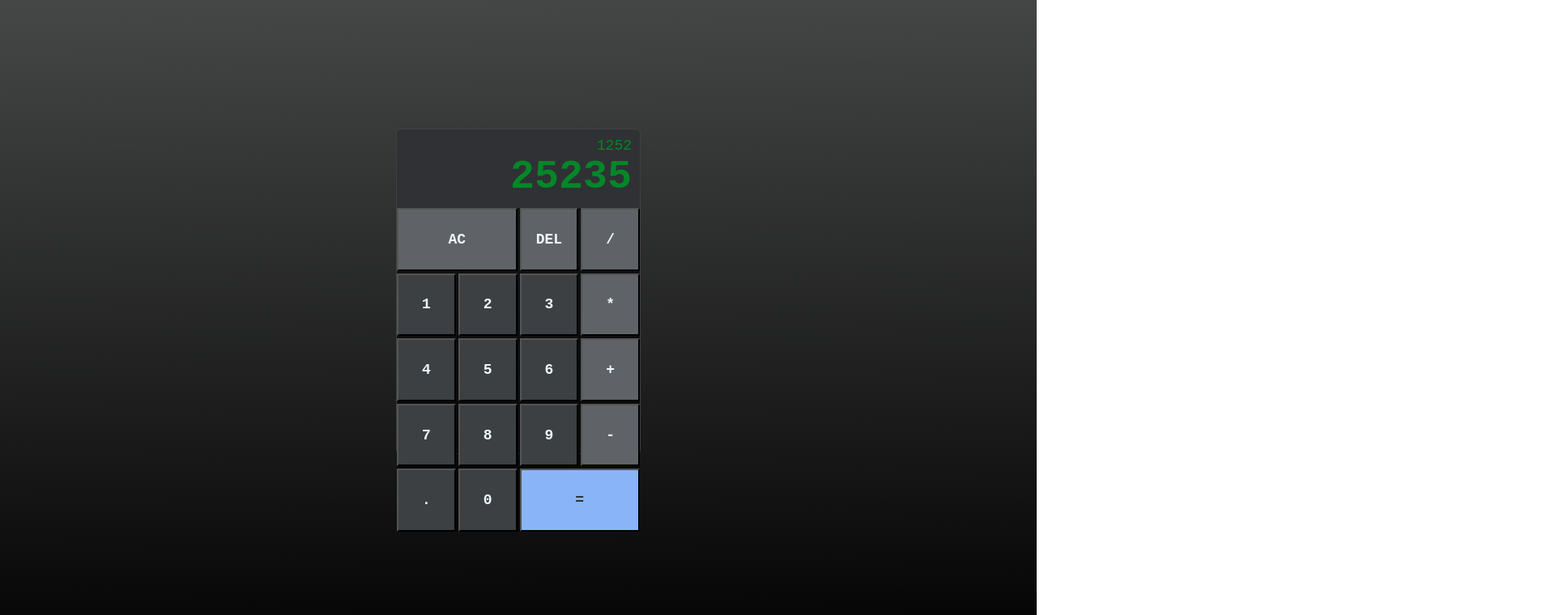
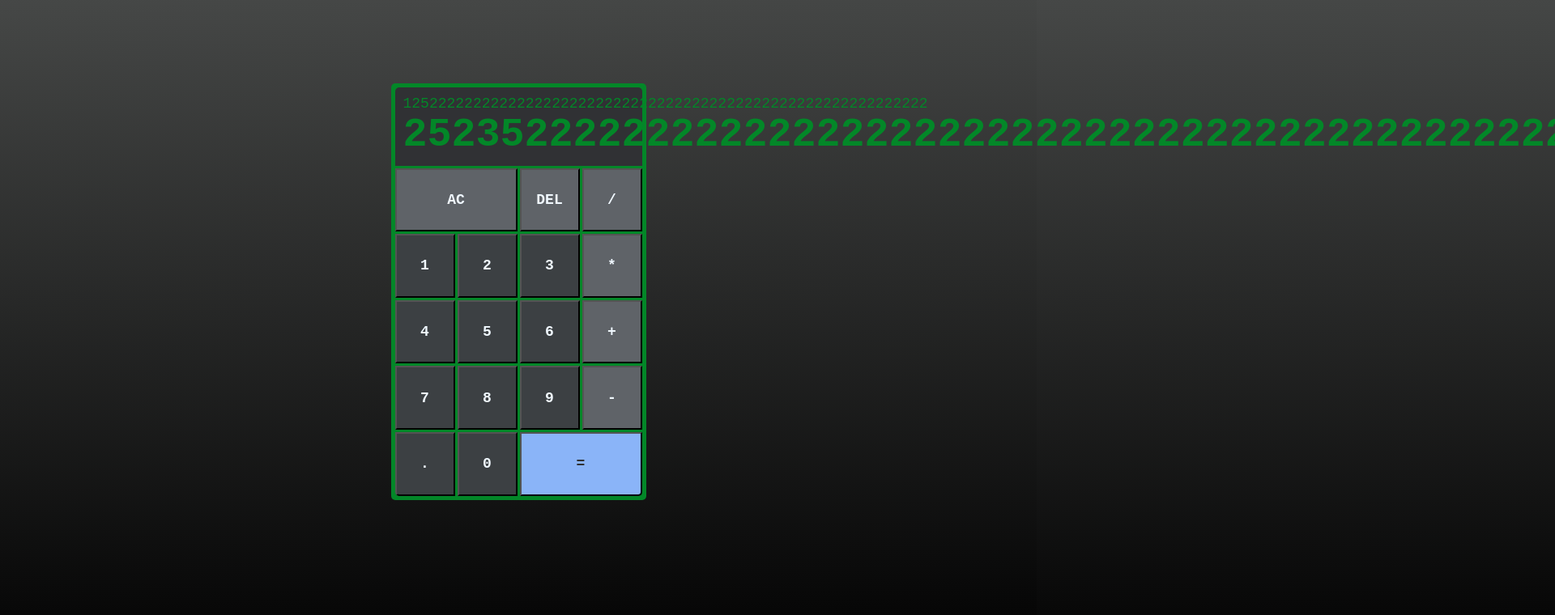
Before and after one commit to CristofherPablo/calculatorOdinProject, a plain HTML site: page index.html in a window 1280 px wide. Shown: the part 40-800 px from the top of the page at 81% size, 1920 px wide, since content can reach past the window. Drawn offline with Linux system fonts and the light colour scheme.

Commit message:
Feat: Create a retro pc style

```diff
--- a/index.html
+++ b/index.html
@@ -15,8 +15,8 @@
   <body>
     <div class="wrapper">
       <div class="display">
-        <div class="previousValue">1252</div>
-        <div class="currentValue">25235</div>
+        <div class="previousValue">125222222222222222222222222222222222222222222222222222222222</div>
+        <div class="currentValue">252352222222222222222222222222222222222222222222222222222222222222222222222222</div>
       </div>
       <div class="buttons">
         <button class="reset">AC</button>
@@ -34,9 +34,9 @@
         <button class="number">8</button>
         <button class="number">9</button>
         <button class="operation">-</button>
-        <button class="number">.</button>
+        <button class="number point">.</button>
         <button class="number">0</button>
-        <button class="iqual">=</button>
+        <button class="equal">=</button>
       </div>
     </div>
   </body>
--- a/main.js
+++ b/main.js
@@ -0,0 +1,2 @@
+var previousValue = document.getElementsByClassName('previousValue');
+var currentValue = document.getElementsByClassName('currentValue');
--- a/style.css
+++ b/style.css
@@ -19,10 +19,13 @@ body {
 }
 
 .wrapper {
-    border: 1px solid hsl(0, 0%, 25%);
+    width: 305px;
+    height: 505px;
+    padding: 5px;
     border-radius: 5px;
-    width: 300px;
-    height: 400px;
+    background-color: #038728;
+    display: flex;
+    flex-direction: column;
 }
 
 .display{
@@ -31,6 +34,7 @@ body {
     padding: 1rem;
     border-top-right-radius:5px ;
     border-top-left-radius:5px ;
+    margin-bottom: 0.3rem;
 }
 .display .previousValue{
     font-size: large;
@@ -44,11 +48,10 @@ body {
 }
 
 .buttons{
-    height: 100%;
+    flex: 1;
     display: grid;
     grid-template-columns: 1fr 1fr 1fr 1fr;
     gap: 0.3rem;
-    background-color: rgba(0, 0, 0, 0.6);
     border-bottom-right-radius:5px ;
     border-bottom-left-radius:5px ;
 }
@@ -65,12 +68,17 @@ body {
     grid-column: span 2;
 }
 
-.buttons .iqual{
+.buttons .equal{
     grid-column: span 2;
     background-color: #8ab4f8;
     color: #303134;
+    border-bottom-right-radius: 5px;
 }
 
 .buttons .number{
     background-color: #3c4043;
 }
+
+.buttons .point{
+    border-bottom-left-radius: 5px;
+}
```
